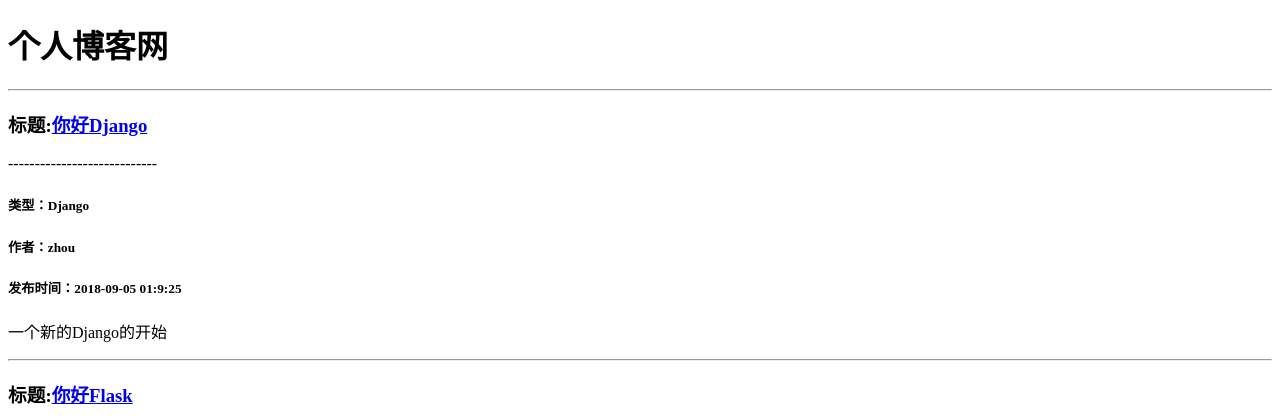
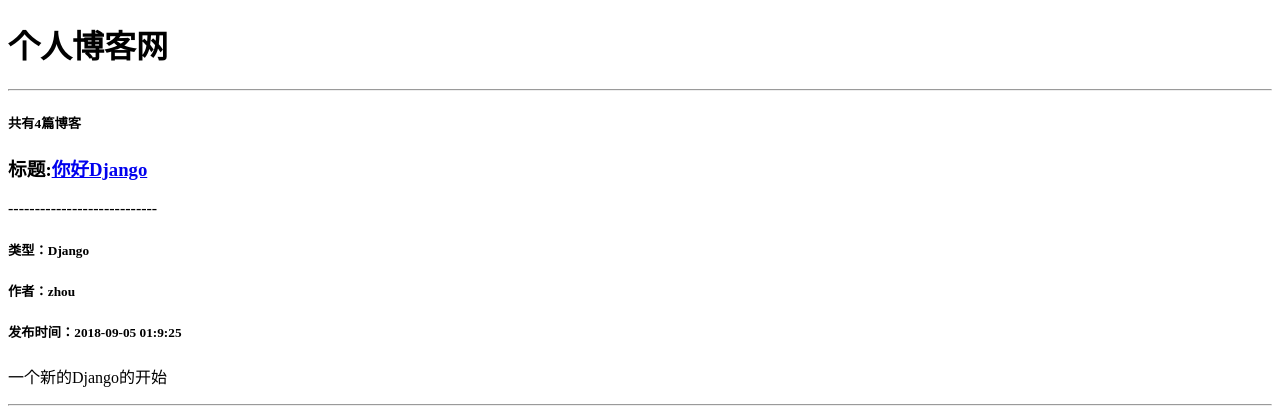
Before and after one commit to ReallyBlack/Django, a Django app: page / in a window 1280 px wide. Shown: the top 420 px of the page. Run offline with Django 3.2, Linux system fonts and the light colour scheme; data comes from the database, SQL or seed files in the repository.

Commit message:
a change with blog_list.html

```diff
--- a/templates/Blog/blog_list.html
+++ b/templates/Blog/blog_list.html
@@ -7,6 +7,7 @@
 <body>
 <h1>个人博客网</h1>
 <hr>
+<h5>共有{{ blogs|length }}篇博客</h5>
 {% for blog in blogs %}
     <h3>标题:<a href="{% url 'blog_detail' blog.pk %}">{{ blog.title }}</a></h3>
     <p>----------------------------</p>
@@ -15,6 +16,8 @@
     <h5>发布时间：{{ blog.create_time|date:'Y-m-d H:n:s' }}</h5>
     <p>{{ blog.content|truncatechars:20 }}</p>
     <hr>
+    {% empty %}
+        <p>当前尚无博客</p>
 {% endfor %}
 </body>
 </html>
```
